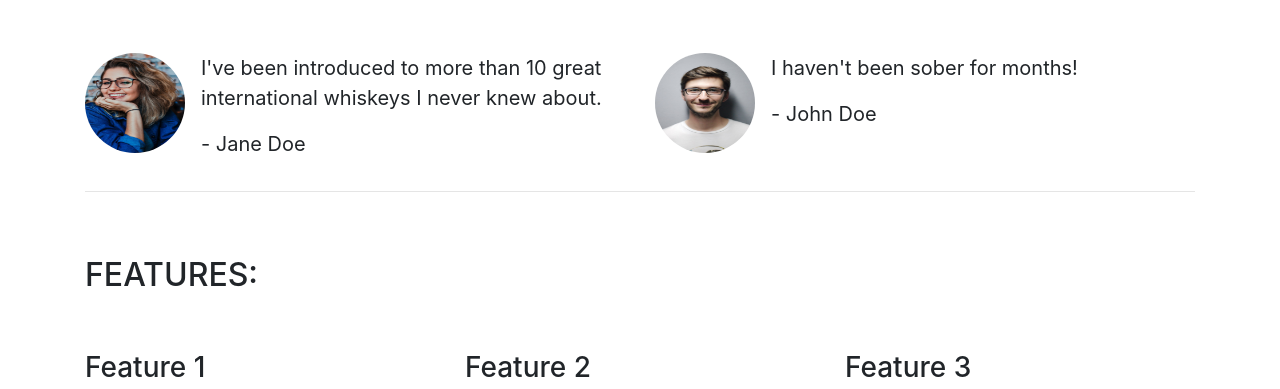
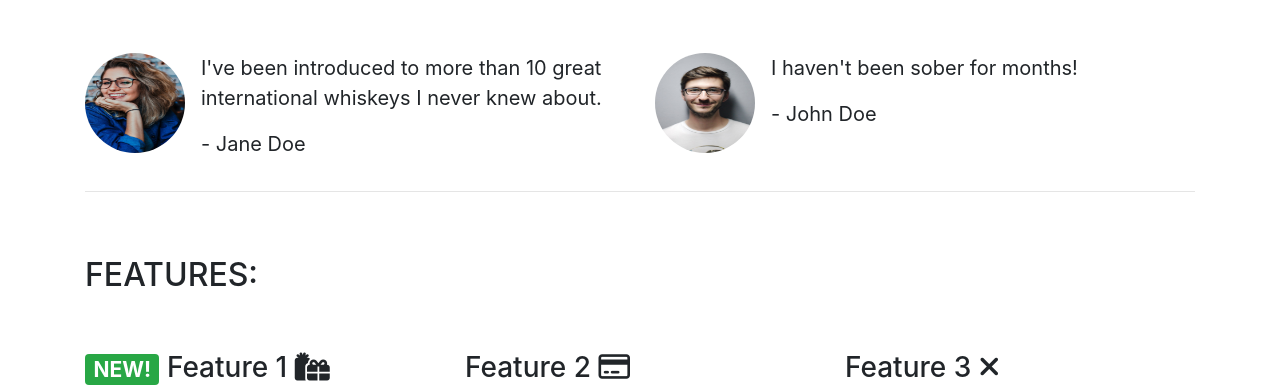
Before and after one commit to ConnorSargent/Bootstrap, a plain HTML site: page index.html in a window 1280 px wide. Shown: the part 548-937 px from the top of the page. Drawn offline with nearby package versions, Linux system fonts and the light colour scheme.

Commit message:
added styling to features

```diff
--- a/index.html
+++ b/index.html
@@ -7,6 +7,7 @@
     <title>Whiskey Drop | Taste a new whiskey every month</title>
     <meta name="viewport" content="width=device-width, initial-scale=1">
     <link rel="stylesheet" href="https://maxcdn.bootstrapcdn.com/bootstrap/4.1.3/css/bootstrap.min.css">
+    <script src="https://kit.fontawesome.com/00b18c67c0.js" crossorigin="anonymous"></script>
 </head>
 
 <body>
@@ -97,7 +98,7 @@
 
                 <div class="col-12 col-md-6 col-lg-4">
                     <div class="feature">
-                        <h3>Feature 1</h3>
+                        <h3><span class="badge badge-success">NEW!</span> Feature 1 <i class="fas fa-gifts d-none d-sm-inline"></i></h3>
                         <p>Lorem ipsum dolor sit amet, consectetur adipiscing elit, sed do eiusmod tempor incididunt ut
                             labore et dolore magna aliqua. Ut enim ad minim veniam, quis nostrud exercitation ullamco
                             laboris nisi ut aliquip ex ea commodo consequat.</p>
@@ -107,7 +108,7 @@
 
                 <div class="col-12 col-md-6 col-lg-4">
                     <div class="feature">
-                        <h3>Feature 2</h3>
+                        <h3>Feature 2 <i class="far fa-credit-card d-none d-sm-inline"></i></h3>
                         <p>Lorem ipsum dolor sit amet, consectetur adipiscing elit, sed do eiusmod tempor incididunt ut
                             labore et dolore magna aliqua. Ut enim ad minim veniam, quis nostrud exercitation ullamco
                             laboris nisi ut aliquip ex ea commodo consequat.</p>
@@ -118,7 +119,7 @@
 
                 <div class="col-12 d-md-none d-lg-block col-lg-4">
                     <div class="feature">
-                        <h3>Feature 3</h3>
+                        <h3>Feature 3 <i class="fas fa-times d-none d-sm-inline"></i></h3>
                         <p>Lorem ipsum dolor sit amet, consectetur adipiscing elit, sed do eiusmod tempor incididunt ut
                             labore et dolore magna aliqua. Ut enim ad minim veniam, quis nostrud exercitation ullamco
                             laboris nisi ut aliquip ex ea commodo consequat.</p>
```
